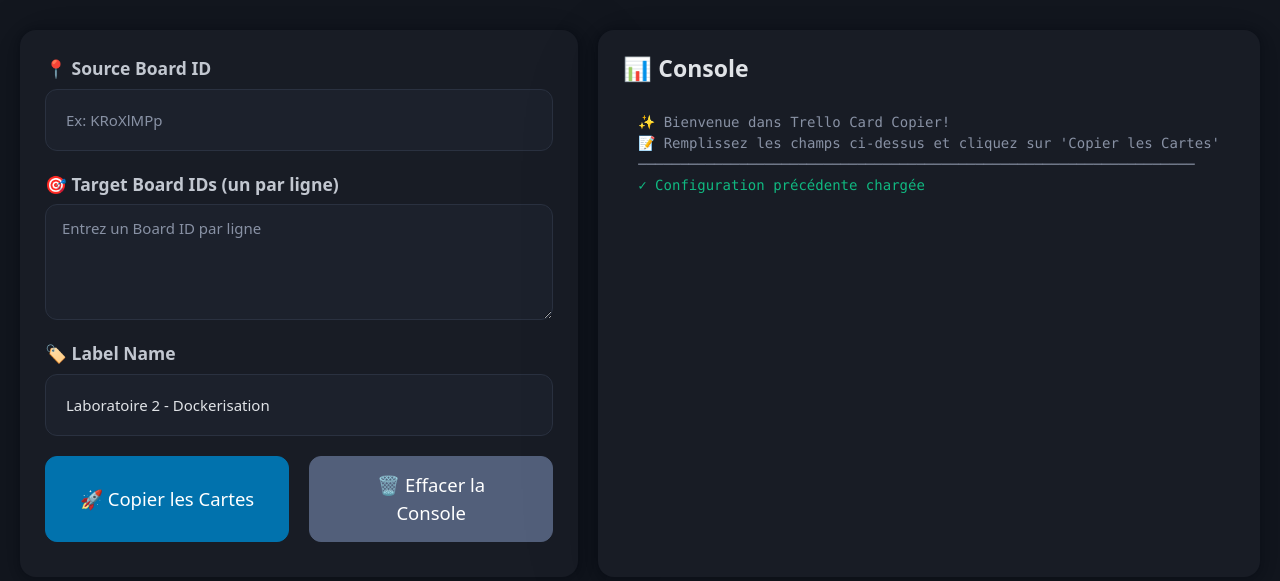
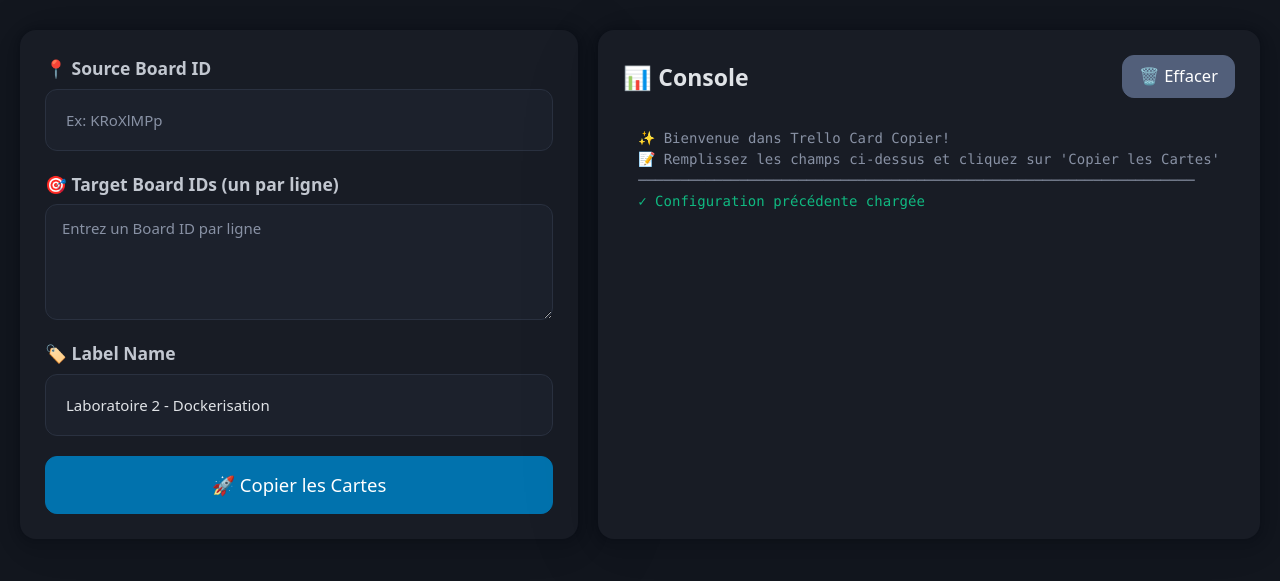
Before and after one commit to Math1313/TCC, a Flask app: page / in a window 1280 px wide. Shown: the part 94-675 px from the top of the page. Run offline with Flask 3, Linux system fonts and the light colour scheme; data that the repository does not hold is empty; some libraries are stand-ins or nearby versions.

Commit message:
fix: button placement and width

```diff
--- a/static/style.css
+++ b/static/style.css
@@ -67,6 +67,11 @@ article button {
     border-radius: 12px;
 }
 
+/* Bouton copier pleine largeur */
+#copyBtn {
+    width: 100%;
+}
+
 article .grid {
     margin-bottom: 0.5rem;
 }
@@ -81,6 +86,23 @@ progress {
 article h2 {
     font-size: 1.15rem;
     margin-bottom: 0.75rem;
+}
+
+/* Header de la console avec bouton */
+.console-header {
+    display: flex;
+    justify-content: space-between;
+    align-items: center;
+    margin-bottom: 0.75rem;
+}
+
+.console-header h2 {
+    margin-bottom: 0;
+}
+
+.console-header button {
+    padding: 0.4rem 0.8rem;
+    font-size: 0.825rem;
 }
 
 /* Console de logs - plus compacte et arrondie */
--- a/templates/index.html
+++ b/templates/index.html
@@ -30,17 +30,17 @@
                 <label for="labelName">🏷️ Label Name</label>
                 <input type="text" id="labelName" placeholder="Ex: Laboratoire 2 - Dockerisation">
 
-                <div class="grid">
-                    <button id="copyBtn">🚀 Copier les Cartes</button>
-                    <button id="clearBtn" class="secondary">🗑️ Effacer la Console</button>
-                </div>
+                <button id="copyBtn">🚀 Copier les Cartes</button>
 
                 <progress id="progressBar" style="display: none;"></progress>
             </article>
 
             <!-- Console Section -->
             <article>
-                <h2>📊 Console</h2>
+                <div class="console-header">
+                    <h2>📊 Console</h2>
+                    <button id="clearBtn" class="secondary">🗑️ Effacer</button>
+                </div>
                 <pre id="console" class="console"><code>✨ Bienvenue dans Trello Card Copier!
 📝 Remplissez les champs ci-dessus et cliquez sur 'Copier les Cartes'
 ──────────────────────────────────────────────────────────────────</code></pre>
```
